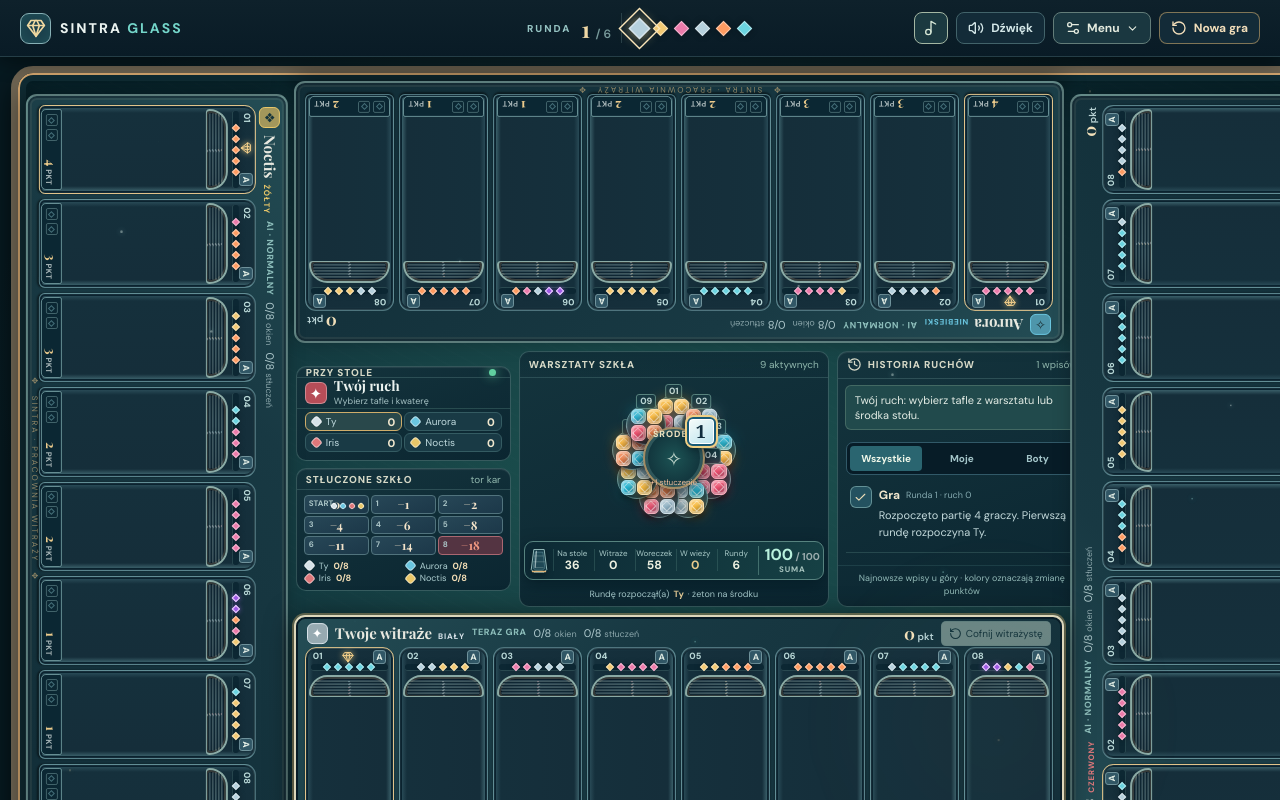
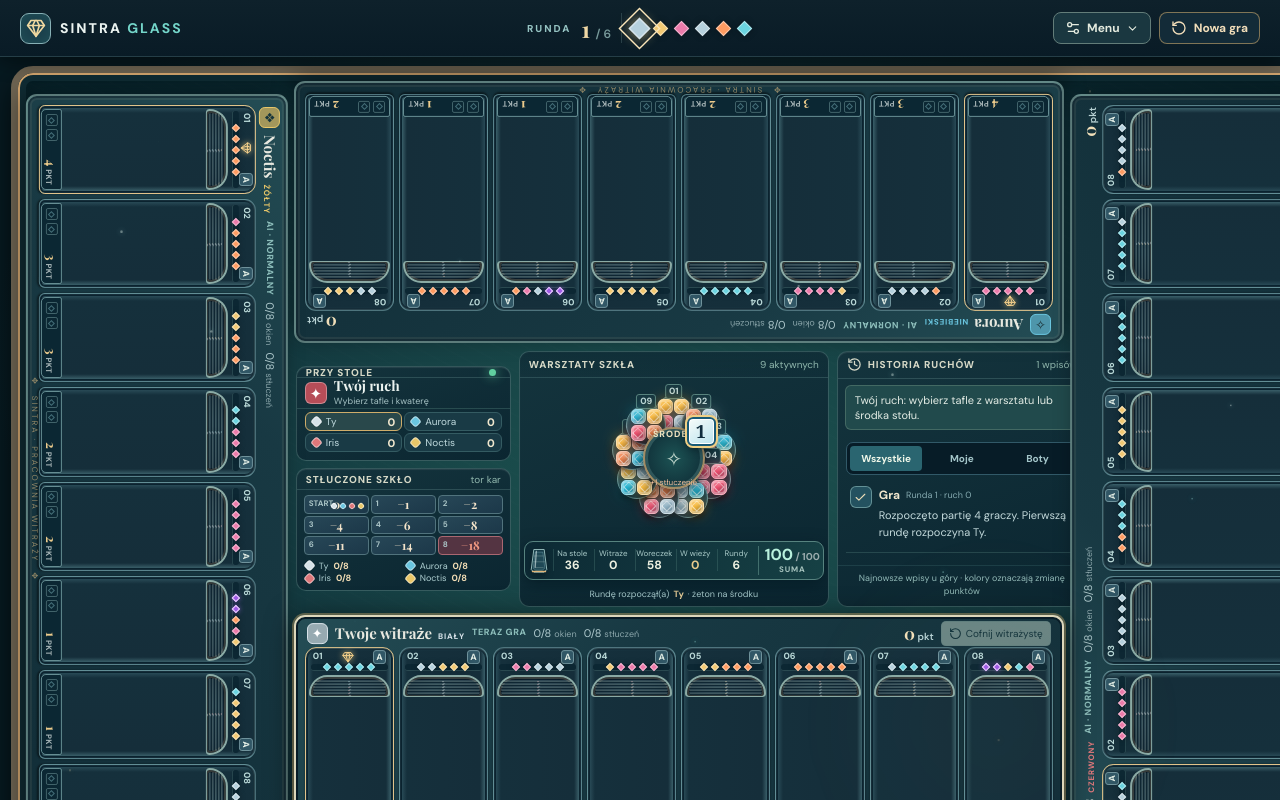
Before and after one commit to jacekmiecznikowski/azul, a React (Vite) app: page / in a window 1280 px wide. Built offline with nearby package versions, Linux system fonts and the light colour scheme; a web font is replaced by a local one.

Commit message:
ui: simplify header to Menu + New game, put music and sound switches inside menu

```diff
--- a/src/App.tsx
+++ b/src/App.tsx
@@ -1,5 +1,5 @@
 import { useEffect, useMemo, useState } from 'react'
-import { ArrowRight, BookOpen, Bot, Check, Gem, Info, RotateCcw, Settings2, Trophy, Volume2, VolumeX, Music2, X, ListChecks } from 'lucide-react'
+import { ArrowRight, BookOpen, Bot, Check, Gem, Info, RotateCcw, Settings2, Trophy, X, ListChecks } from 'lucide-react'
 import { applyMove, availableSources, BROKEN_TRACK, COLORS, glassInventory, legalMoves, newGame, standings } from './game/engine'
 import type { Difficulty, GameState, GlassColor, Move, PalaceSide, Source } from './game/engine'
 import { chooseAIMove } from './game/ai'
@@ -300,20 +300,9 @@ export default function App() {
       <div className="sg-header-round"><span>RUNDA</span><strong>{game.round} <small>/ 6</small></strong><div className="sg-round-colors">{game.roundColors.map((c, i) =>
         <i key={i} title={`Runda ${i + 1}: ${COLORS_PL[c]}`} className={`sg-color-dot sg-color-dot-${c}${i + 1 === game.round ? ' sg-color-now' : i + 1 < game.round ? ' sg-color-past' : ''}`}/>)}</div></div>
       <div className="sg-header-actions">
-        <button type="button" className="sg-music-toggle" onClick={toggleMusic}
-          aria-pressed={musicEnabled && !musicUnavailable}
-          title={musicUnavailable ? 'Brak pliku public/background.mp3' : musicEnabled ? 'Wycisz muzykę w tle' : 'Włącz muzykę w tle'}
-          aria-label={musicUnavailable ? 'Brak pliku muzyki' : musicEnabled ? 'Wycisz muzykę' : 'Włącz muzykę'}>
-          {musicUnavailable || !musicEnabled ? <VolumeX size={16}/> : <Music2 size={16}/>}
-          <span>{musicUnavailable ? 'Brak MP3' : musicEnabled ? 'Muzyka' : 'Muzyka wył.'}</span>
-        </button>
-        <button type="button" onClick={toggleSound} title={soundEnabled ? 'Wyłącz dźwięki' : 'Włącz dźwięki'}
-          aria-label={soundEnabled ? 'Wyłącz dźwięki' : 'Włącz dźwięki'}
-          aria-pressed={soundEnabled} className="sg-audio-toggle">
-          {soundEnabled ? <Volume2 size={16}/> : <VolumeX size={16}/>}
-          <span>{soundEnabled ? 'Dźwięk' : 'Cisza'}</span>
-        </button>
         <GameMenu effectsEnabled={effectsEnabled} reducedMotion={reducedMotion} toggleEffects={toggleEffects}
+          musicEnabled={musicEnabled} musicUnavailable={musicUnavailable} toggleMusic={toggleMusic}
+          soundEnabled={soundEnabled} toggleSound={toggleSound}
           openStrategy={() => setShowStrategy(true)} openRules={() => setShowRules(true)}/>
         <button type="button" className="sg-new" onClick={() => setShowSetup(true)}>
           <RotateCcw size={16}/> Nowa gra
```
